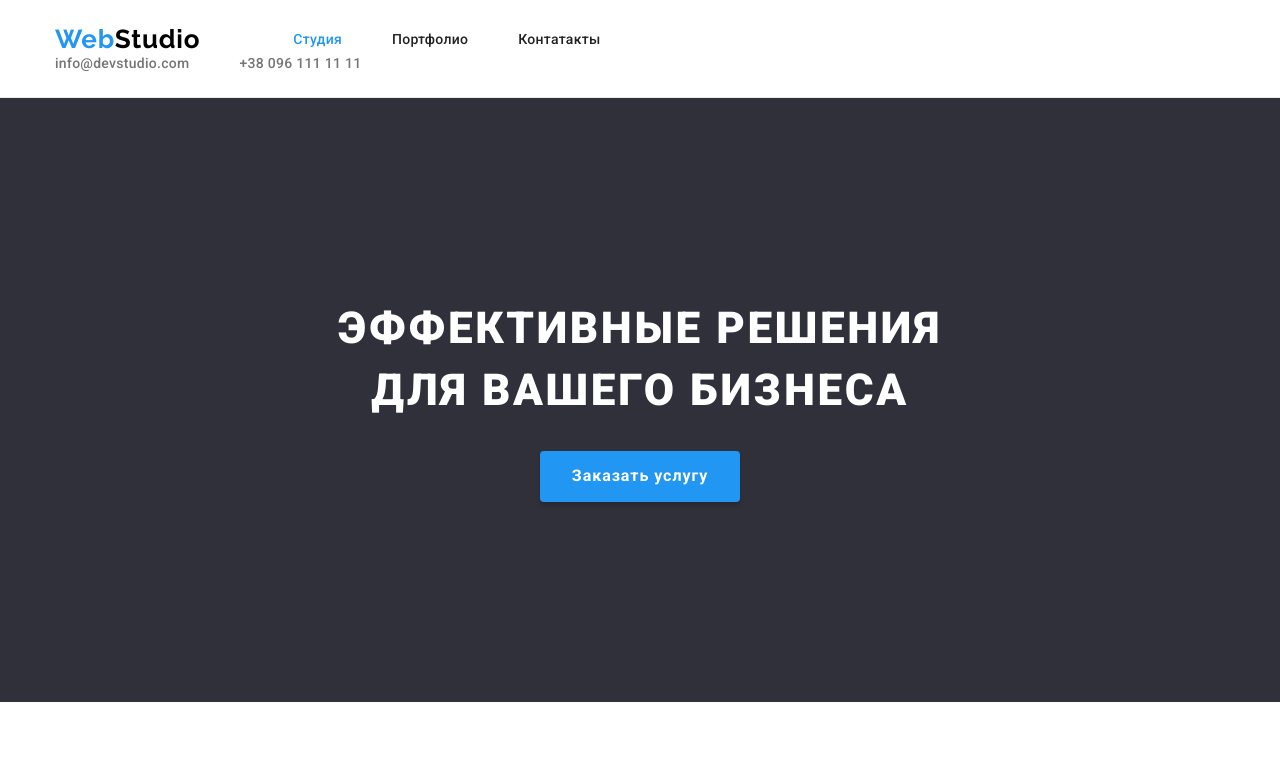
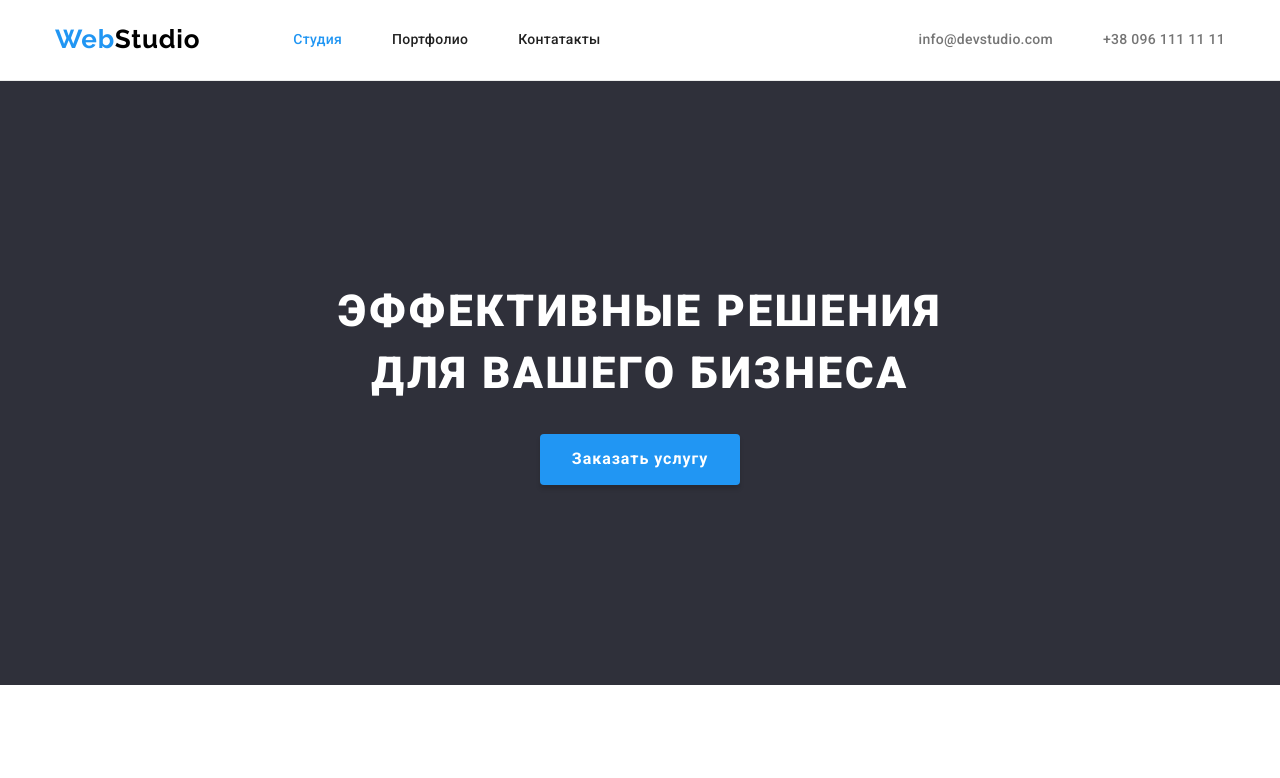
Before and after one commit to MaksymPavlichenko/goit-markup-hw-03, a plain HTML site: page index.html in a window 1280 px wide. Shown: the top 778 px of the page. Drawn offline with nearby package versions, Linux system fonts and the light colour scheme.

Commit message:
Update styles.css

```diff
--- a/styles/styles.css
+++ b/styles/styles.css
@@ -120,7 +120,7 @@ ul {
     margin-right: 50px;
 }
 
-.conteiner-header {
+.container-header {
     display: flex;
     align-items: center;
 }
```
